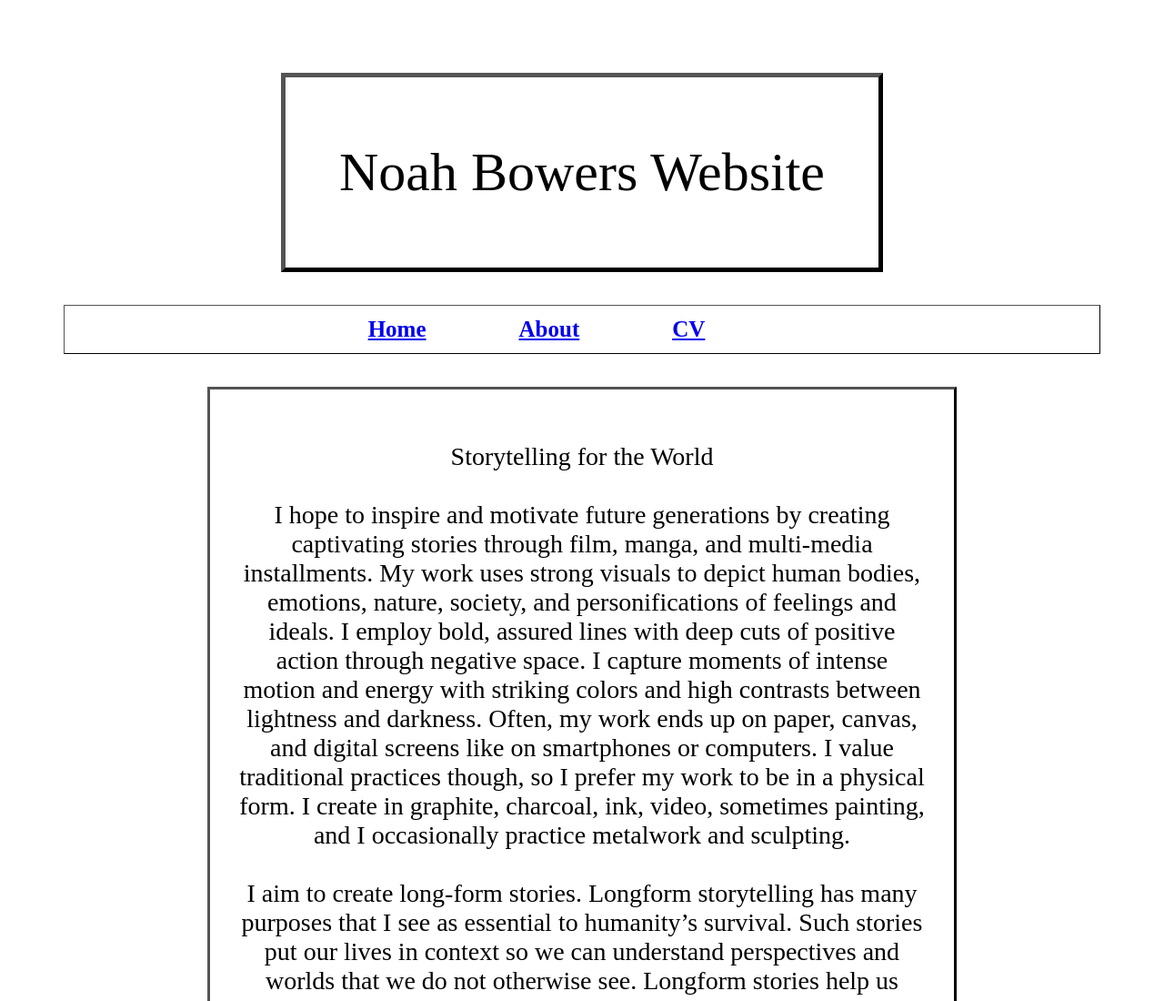
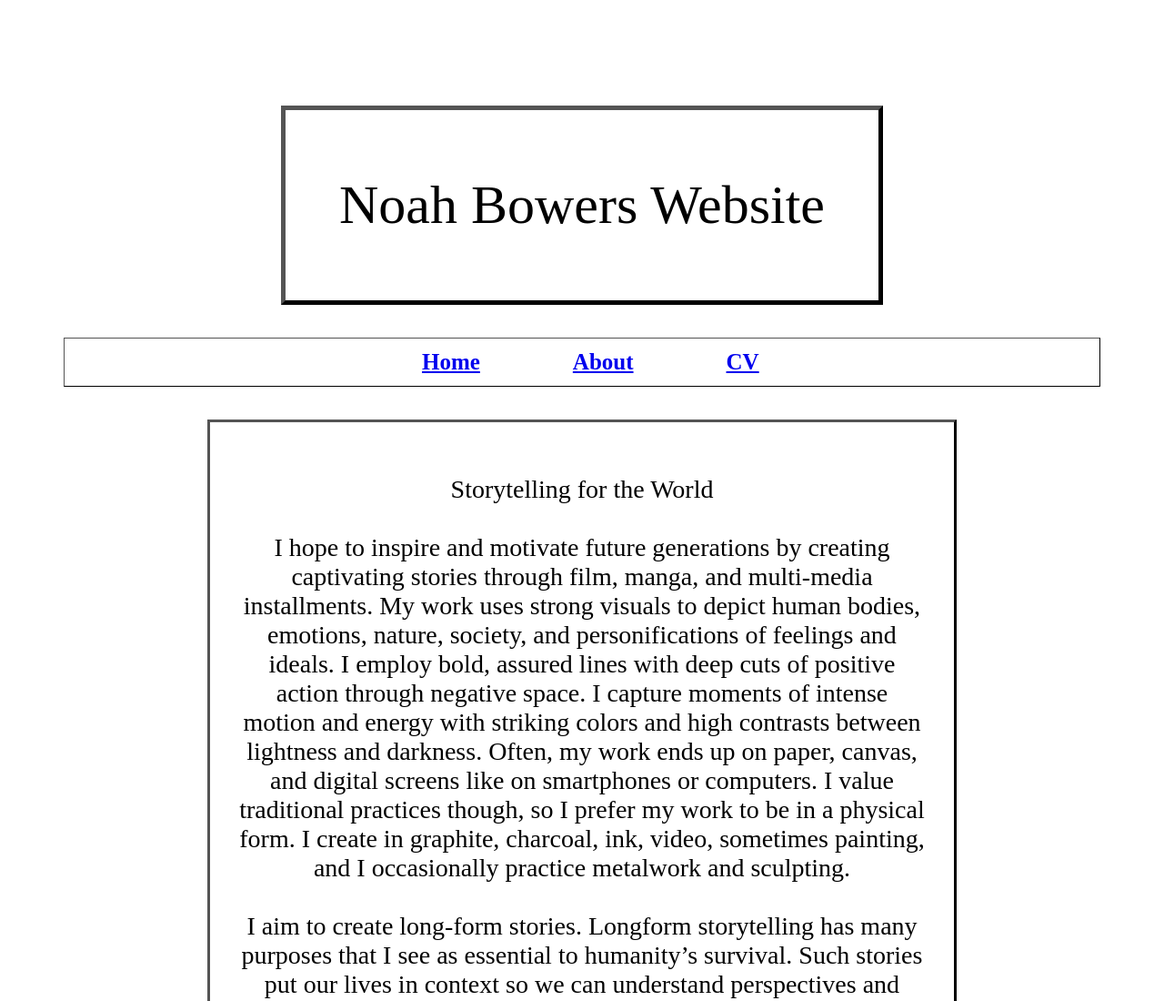
Before and after one commit to noah-bonafidebowers/noah-bowers-artist-site, a plain HTML site: page about.html in a window 1280 px wide. Shown: the top 1100 px of the page at 91% size. Drawn offline with Linux system fonts and the light colour scheme.

Commit message:
Update about.html

```diff
--- a/about.html
+++ b/about.html
@@ -66,10 +66,7 @@ table {
 <body>
 
 
-<br>
-</br>
-<br>
-</br>
+<br></br><br></br><br></br>
 <div class="title">
 	<p>
 		Noah Bowers Website
@@ -81,9 +78,11 @@ table {
 <div class="header">
 <table>
   <tr>
+		<th><a  style="color: white;" href="https://www.youtube.com/watch?v=WzFgVCbw7Rg&t=1921s">:)</a></th>
     <th><a href="index.html">Home</a></th>
     <th><a href="about.html">About</a></th>
     <th><a href="noah-f25-cv.pdf">CV</a></th>
+
     <!--
     <th><a href="bio.pdf">About</a></th>
     <th><a href="index.html">Skills</a></th>
```
